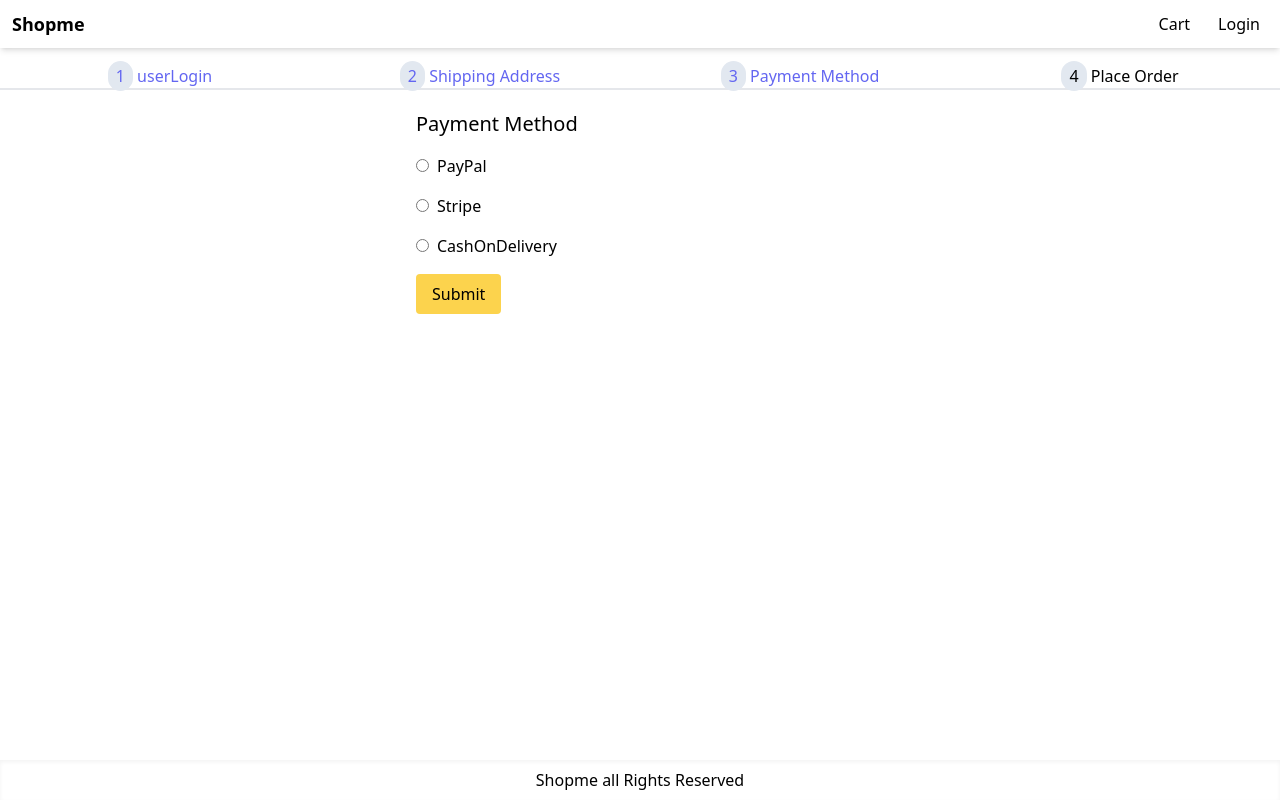
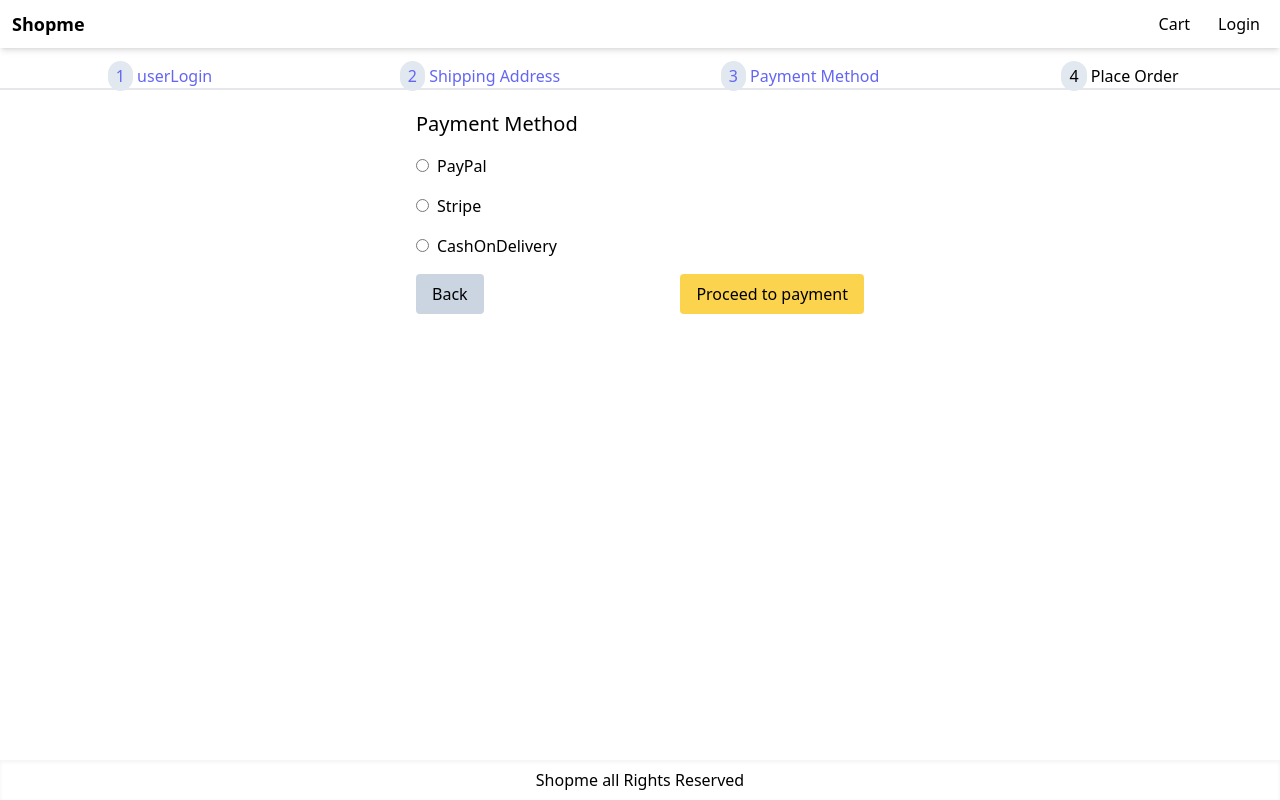
Before and after one commit to sayan99614/shopme, a Next.js app: page /payment in a window 1280 px wide. Built offline with nearby package versions, Linux system fonts and the light colour scheme; no server answers.

Commit message:
fixed some issues in shipping page

```diff
--- a/pages/payment.js
+++ b/pages/payment.js
@@ -47,7 +47,18 @@ function Payment() {
             </label>
           </div>
         ))}
-        <button className="primary-button">Submit</button>
+        <div className="flex justify-between">
+          <button
+            className="secondery-button"
+            type="button"
+            onClick={() => router.push("/shipping")}
+          >
+            Back
+          </button>
+          <button className="primary-button" type="submit">
+            Proceed to payment
+          </button>
+        </div>
       </form>
     </>
   );
--- a/pages/product/[slug].js
+++ b/pages/product/[slug].js
@@ -1,5 +1,4 @@
 import { useRouter } from "next/router";
-import data from "../../utils/data";
 import Head from "next/head";
 import Image from "next/image";
 import { useContext } from "react";
@@ -19,6 +18,11 @@ export default function ProductPage({ product }) {
       (item) => item.slug === product.slug
     );
     let quantity = existItem ? existItem.quantity + 1 : 1;
+
+    if (quantity > product.countInStock) {
+      alert("maximum product stock reached !");
+      return;
+    }
 
     dispatch({ type: "ADD_TO_CART", payload: { ...product, quantity } });
 
--- a/pages/shipping.js
+++ b/pages/shipping.js
@@ -19,16 +19,16 @@ function ShippingScreen() {
   } = useForm();
   Cookies.get(cart);
   useEffect(() => {
-    setValue("fullname", shippingAddress.fullname);
-    setValue("address", shippingAddress.address);
-    setValue("city", shippingAddress.city);
-    setValue("postal", shippingAddress.postal);
+    setValue("fullname", shippingAddress?.fullname);
+    setValue("address", shippingAddress?.address);
+    setValue("city", shippingAddress?.city);
+    setValue("postal", shippingAddress?.postal);
   }, [
     setValue,
-    shippingAddress.address,
-    shippingAddress.city,
-    shippingAddress.fullname,
-    shippingAddress.postal,
+    shippingAddress?.address,
+    shippingAddress?.city,
+    shippingAddress?.fullname,
+    shippingAddress?.postal,
   ]);
   const submitHandler = (data) => {
     dispatch({ type: "SET_SHIPPING_ADDRESS", payload: data });
--- a/styles/globals.css
+++ b/styles/globals.css
@@ -10,7 +10,9 @@
 .primary-button{
   @apply rounded bg-amber-300 py-2 px-4 hover:bg-amber-400 active:bg-amber-400;
 }
-
+.secondery-button{
+  @apply rounded bg-slate-300 py-2 px-4 hover:bg-slate-400 active:bg-slate-400;
+}
 input,textarea,select{
   @apply rounded border p-2 outline-none ring-indigo-300 focus:ring;
 }
```
